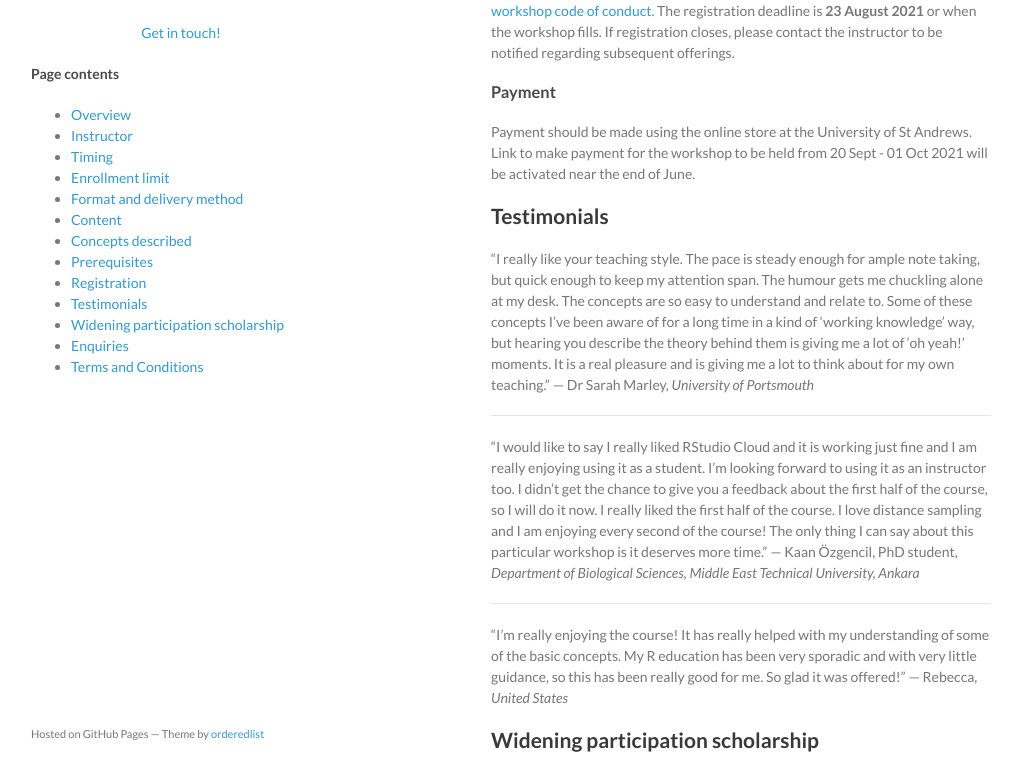
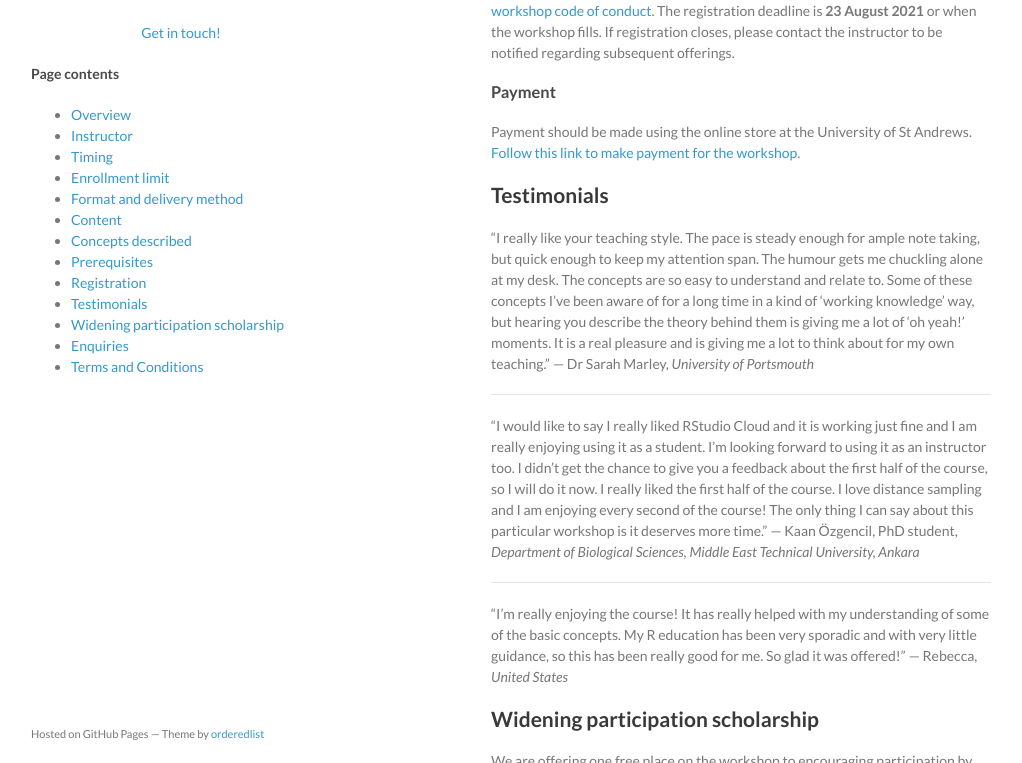
Before and after one commit to distanceworkshops/distanceworkshops.github.io, a Jekyll site: the page built from intro-sep-2021.md, in a window 1280 px wide and 900 px high, scrolled down 1774 px, cut to the strip 137-900 px from the top of the window. Shown: the whole strip, without its empty margins (129-1151 px from the left). Built offline with Jekyll 4.4.1, drawn with Linux system fonts in a browser that asks for light colours.

Commit message:
link to online shop

```diff
--- a/intro-sep-2021.md
+++ b/intro-sep-2021.md
@@ -62,7 +62,7 @@ You should have familiarity, if not proficiency, with the R programming language
 The registration fee is 215 GBP. All participants are asked to abide by our [workshop code of conduct](code-of-conduct). The registration deadline is **23 August 2021** or when the workshop fills.  If registration closes, please contact the instructor to be notified regarding subsequent offerings.
 
 ### Payment
-Payment should be made using the online store at the University of St Andrews. Link to make payment for the workshop to be held from 20 Sept - 01 Oct 2021 will be activated near the end of June.
+Payment should be made using the online store at the University of St Andrews. [Follow this link to make payment for the workshop](https://onlineshop.st-andrews.ac.uk/conferences-and-events/events/creem/online-live-workshop-introductory-distance-sampling-20th-september-1st-october-2021).
 
 ## Testimonials
 “I really like your teaching style. The pace is steady enough for ample note taking, but quick enough to keep my attention span. The humour gets me chuckling alone at my desk. The concepts are so easy to understand and relate to. Some of these concepts I’ve been aware of for a long time in a kind of ‘working knowledge’ way, but hearing you describe the theory behind them is giving me a lot of ‘oh yeah!’ moments. It is a real pleasure and is giving me a lot to think about for my own teaching.”  — Dr Sarah Marley, <em>University of Portsmouth</em>
```
